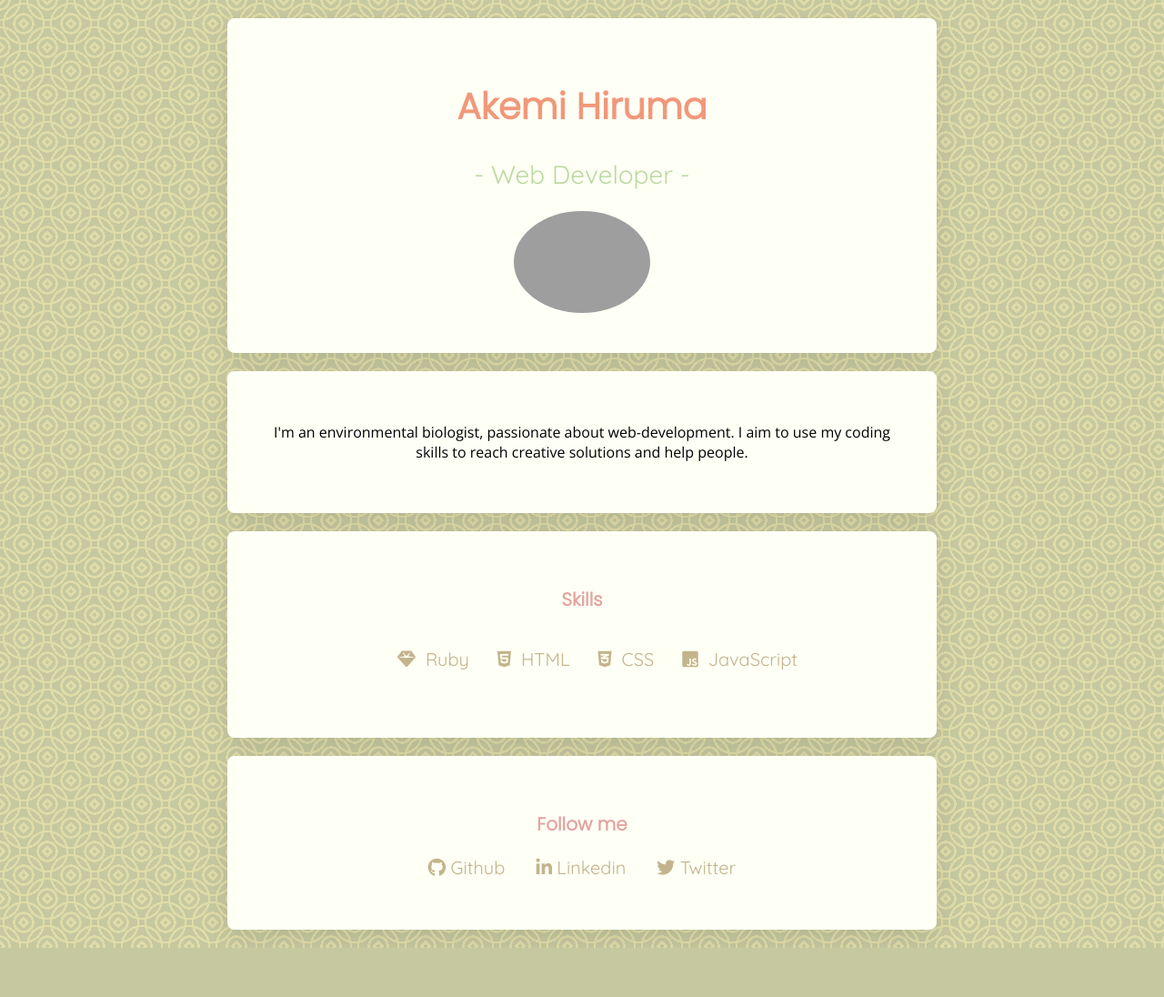
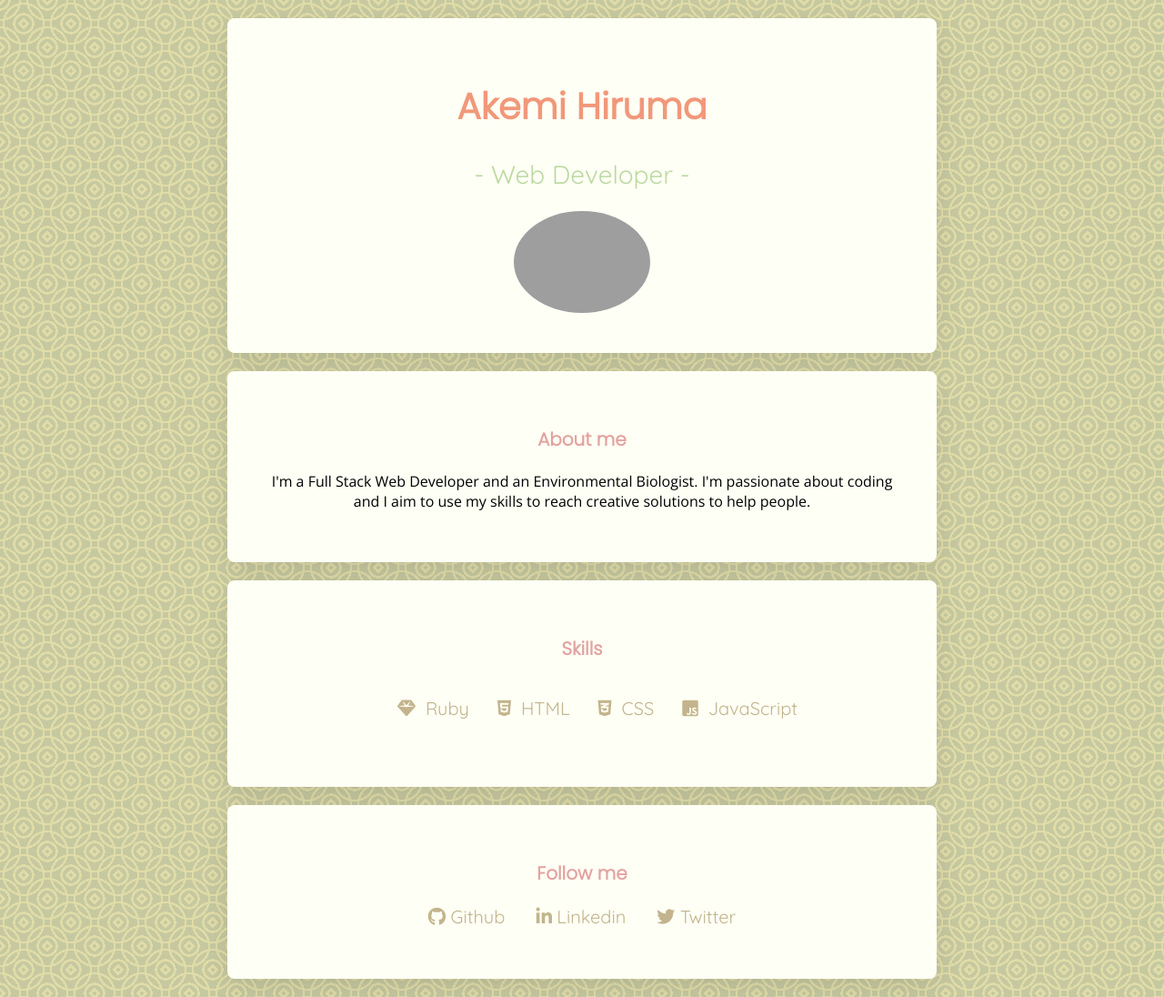
Before and after one commit to Akemi-Hiruma/profile, a plain HTML site: page index.html in a window 1280 px wide. Shown: the whole page at 91% size. Before the commit the page ends 1042 px from the top, so only its background shows below. Drawn offline with nearby package versions, Linux system fonts and the light colour scheme; grey boxes are pictures that could not be loaded.

Commit message:
updated bio

```diff
--- a/index.html
+++ b/index.html
@@ -19,8 +19,9 @@
       </div>
 
       <div class="card card-bio">
-        <p> I'm an environmental biologist, passionate about web-development.
-          I aim to use my coding skills to reach creative solutions and help people.
+        <h3>About me</h3>
+        <p> I'm a Full Stack Web Developer and an Environmental Biologist.
+          I'm passionate about coding and I aim to use my skills to reach creative solutions to help people.
         </p>
       </div>
 
```
